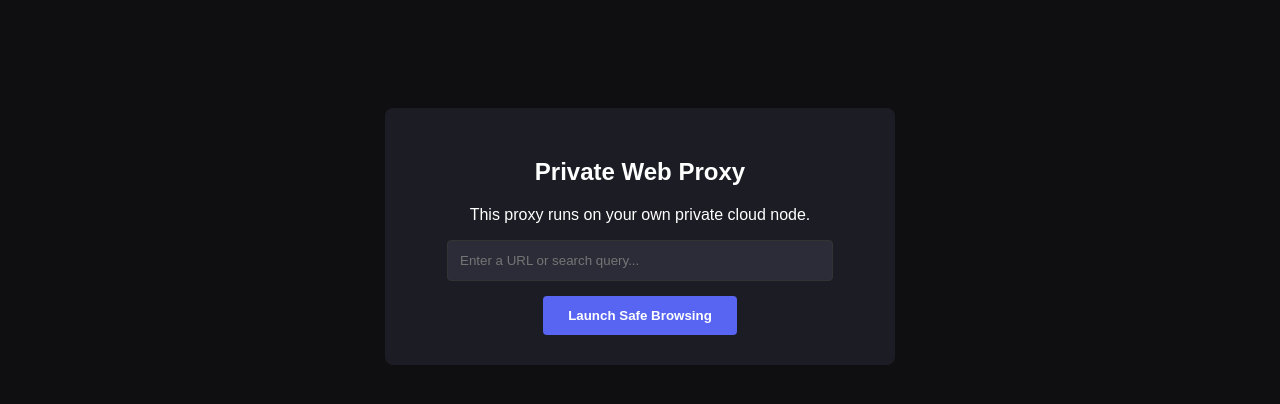
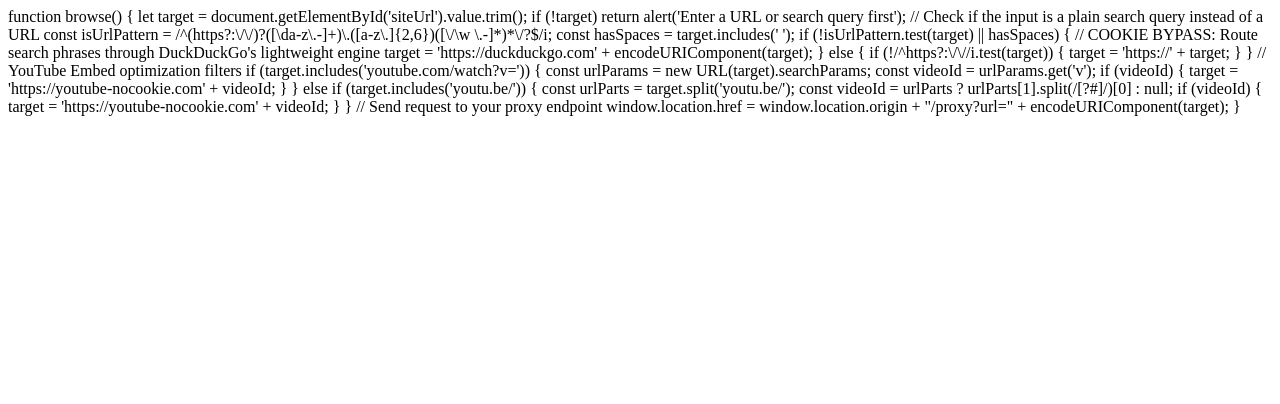
Before and after one commit to beartarango-cpu/myschoolwork, a website: page public/index.html in a window 1280 px wide. Drawn offline with Linux system fonts and the light colour scheme.

Commit message:
Update index.html

```diff
--- a/public/index.html
+++ b/public/index.html
@@ -1,47 +1,22 @@
-<!DOCTYPE html>
-<html lang="en">
-<head>
-    <meta charset="UTF-8">
-    <title>My Private Gateway</title>
-    <style>
-        body { font-family: sans-serif; text-align: center; padding-top: 100px; background: #0f0f11; color: #fff; }
-        .box { max-width: 450px; margin: 0 auto; background: #1c1c24; padding: 30px; border-radius: 8px; }
-        input { width: 80%; padding: 12px; margin-bottom: 15px; border-radius: 4px; border: 1px solid #333; background: #2c2c38; color: #fff; }
-        button { padding: 12px 25px; background: #5865F2; border: none; color: white; border-radius: 4px; cursor: pointer; font-weight: bold; }
-        button:hover { background: #4752c4; }
-    </style>
-</head>
-<body>
-
-    <div class="box">
-        <h2>Private Web Proxy</h2>
-        <p>This proxy runs on your own private cloud node.</p>
-        <!-- Updated placeholder to show it supports normal search phrases -->
-        <input type="text" id="siteUrl" placeholder="Enter a URL or search query...">
-        <button onclick="browse()">Launch Safe Browsing</button>
-    </div>
-
-    <script>
 function browse() {
     let target = document.getElementById('siteUrl').value.trim();
     if (!target) return alert('Enter a URL or search query first');
 
-            // 1. DETECTION ENGINE: Check if the text looks like a URL or a plain search phrase
+    // Check if the input is a plain search query instead of a URL
     const isUrlPattern = /^(https?:\/\/)?([\da-z\.-]+)\.([a-z\.]{2,6})([\/\w \.-]*)*\/?$/i;
     const hasSpaces = target.includes(' ');
 
     if (!isUrlPattern.test(target) || hasSpaces) {
-                // If it contains spaces or lacks a dot domain extension, redirect to Google Search
-                target = 'https://google.com' + encodeURIComponent(target);
+        // COOKIE BYPASS: Route search phrases through DuckDuckGo's lightweight engine
+        target = 'https://duckduckgo.com' + encodeURIComponent(target);
     } else {
-                // If it is a domain, format the base prefix correctly
         if (!/^https?:\/\//i.test(target)) {
             target = 'https://' + target;
         }
     }
 
-            // 2. YOUTUBE BYPASS FILTER: Convert regular layout paths to native embed elements
-            if (target.includes('://youtube.com')) {
+    // YouTube Embed optimization filters
+    if (target.includes('youtube.com/watch?v=')) {
         const urlParams = new URL(target).searchParams;
         const videoId = urlParams.get('v');
         if (videoId) {
@@ -49,16 +24,12 @@
         }
     } else if (target.includes('youtu.be/')) {
         const urlParts = target.split('youtu.be/');
-                const videoId = urlParts[1] ? urlParts[1].split(/[?#]/)[0] : null;
+        const videoId = urlParts ? urlParts[1].split(/[?#]/)[0] : null;
         if (videoId) {
             target = 'https://youtube-nocookie.com' + videoId;
         }
     }
 
-            // Route the final constructed pathway directly through your server's proxy setup
+    // Send request to your proxy endpoint
     window.location.href = window.location.origin + "/proxy?url=" + encodeURIComponent(target);
 }
-    </script>
-
-</body>
-</html>
```
Lines whose indentation alone changed are shown as unchanged.
